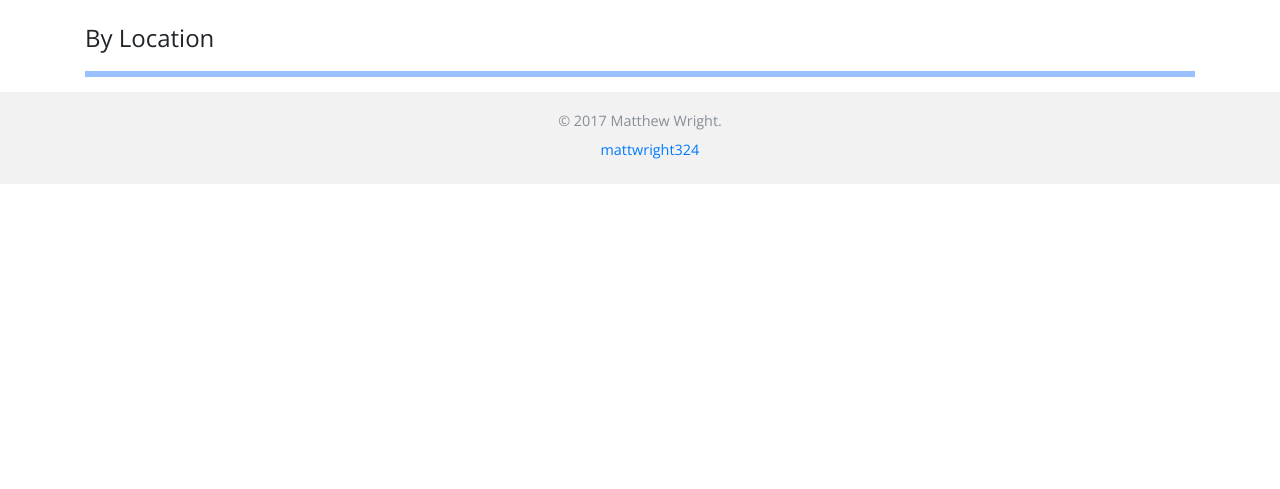
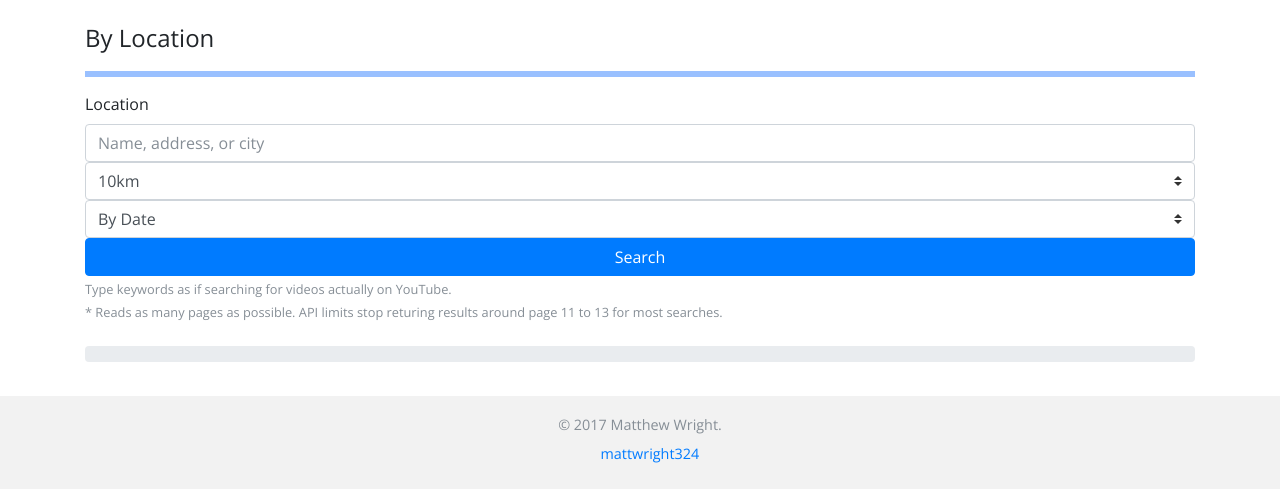
Before and after one commit to mattwright324/youtube-geofind, a Jekyll site: the page built from location.html, in a window 1280 px wide. Shown: the part 456-945 px from the top of the page. Built offline with Jekyll 4.4.1, drawn with Linux system fonts in a browser that asks for light colours; nearby versions of some CDN libraries; before the commit the page ends 900 px from its top, so only the background shows below that.

Commit message:
Progress

```diff
--- a/location.html
+++ b/location.html
@@ -7,3 +7,64 @@ title: Discover Geo-tagged Videos - YouTube Geofind
 <div id="geotag-header">
 	<h4>By Location</h4>
 </div>
+
+<label for="channelInput">Location</label>
+<div id="topic-form" class="d-flex flex-column">
+	<input type="text" class="form-control" id="q" aria-describedby="help"
+		placeholder="Name, address, or city"
+		value=""></input>
+	<select id="distance" class="custom-select">
+		<option value="1">1km</option>
+		<option value="2">2km</option>
+		<option value="5">5km</option>
+		<option value="10" selected>10km</option>
+		<option value="15">15km</option>
+		<option value="20">20km</option>
+		<option value="50">50km</option>
+		<option value="100">100km</option>
+		<option value="200">200km</option>
+		<option value="500">500km</option>
+		<option value="1000">1000km</option>
+	</select>
+	<select id="order-by" aria-describedby="orderhelp" class="custom-select">
+		<option value="date" selected>By Date</option>
+		<option value="relevance">By Relevance</option>
+		<option value="viewCount">By Views</option>
+		<option value="rating">By Rating</option>
+	</select>
+	<button type="button" class="btn btn-primary" id="btnFind" onclick="search()">Search</button>
+</div>
+<small id="help" class="form-text text-muted">Type keywords as if searching for videos actually on YouTube.</small>
+<small id="orderhelp" class="form-text text-muted">
+	* Reads as many pages as possible. API limits stop returing results around page 11 to 13 for most searches.
+</small>
+<br>
+<div class="progress" height=30>
+	<div id="videoProg" class="progress-bar progress-bar-striped" role="progressbar" aria-valuenow="0" aria-valuemin="0" aria-valuemax="100"></div>
+</div>
+<br>
+
+<script>
+var geocoder = new google.maps.Geocoder;
+var locationMarker;
+whenAvailable("google", function() {
+	locationMarker = new google.maps.Marker({
+		position: map.center,
+		map: map,
+		draggable: true,
+		title: "Drag me!"
+	});
+	markers.push(marker);
+	geocoder.geocode({"location", locationMarker.position}, function(results, status) {
+		if (status === 'OK') {
+			if(results[0]) {
+				$("q").text(results[0].formatted_address);
+			} else {
+				window.alert('No results found');
+			}
+		} else {
+			window.alert('Geocoder failed due to: ' + status);
+		}
+	});
+});
+</script>
--- a/topic.html
+++ b/topic.html
@@ -12,7 +12,7 @@ title: Discover Geo-tagged Videos - YouTube Geofind
 <div id="topic-form" class="d-flex flex-column">
 	<input type="text" class="form-control" id="q" aria-describedby="help"
 		placeholder="Search"
-		value="philadelphia pa"></input>
+		value="exploring &quot;abandonded&quot;"></input>
 	<!--
 	<select id="distance" class="custom-select">
 		<option value="1">1km</option>
```
